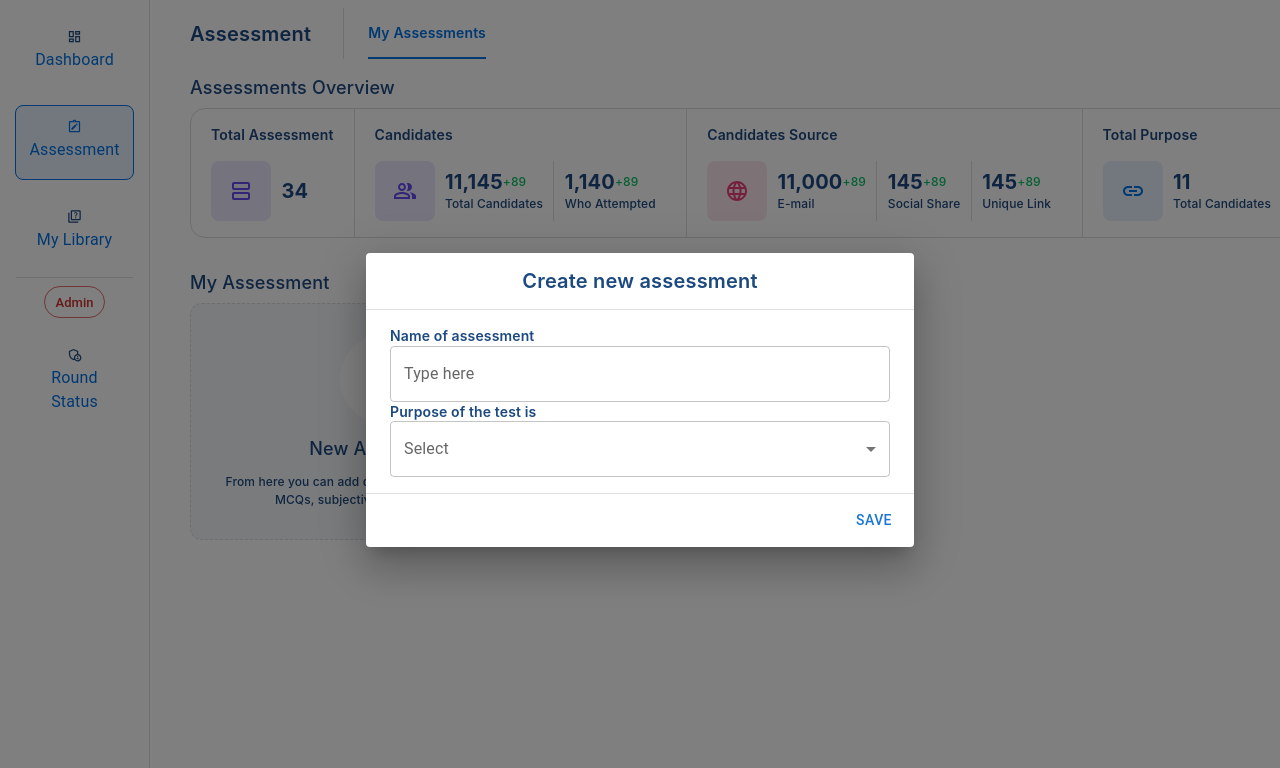
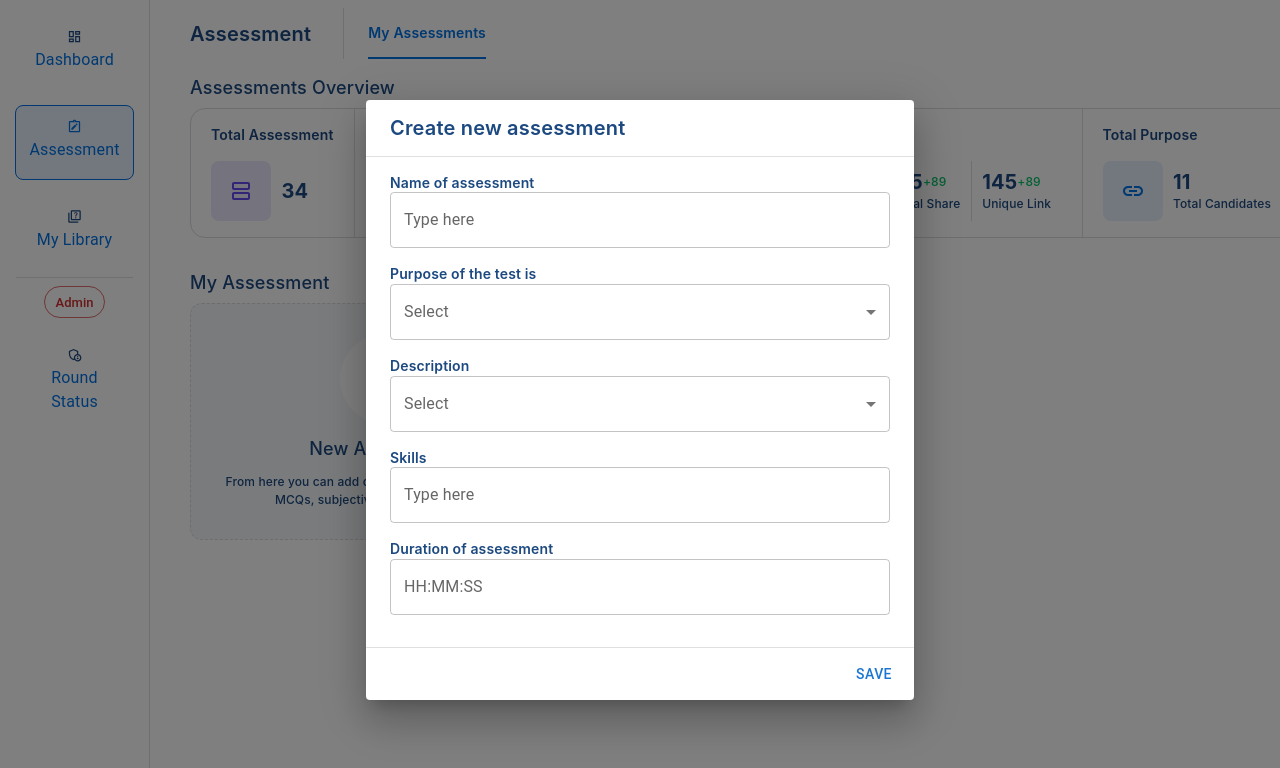
Before and after one commit to Anirudhece/unstopable, a React (Vite) app: page /Assessment in a window 1280 px wide. Both pictures are taken after a click on the element 385 px from the left and 421 px from the top of the page. Shown: the top 768 px of the page. Built offline with nearby package versions, Linux system fonts and the light colour scheme.

Commit message:
modal build without chips  (Time dependency issue)

```diff
--- a/src/components/assessmentOverview/Modal.jsx
+++ b/src/components/assessmentOverview/Modal.jsx
@@ -56,6 +56,7 @@ export default function Modal() {
               fontStyle: "normal",
               fontWeight: "600",
               lineHeight: "normal",
+              display: "flex",
             }}
           >
             Create new assessment
@@ -67,15 +68,32 @@ export default function Modal() {
             ref={descriptionElementRef}
             tabIndex={-1}
           >
-            <Box>
+            {/* <Box> */}
+            <Box mb={2}>
               <Heading value="Name of assessment" />
               <InputText value="Type here" />
             </Box>
 
-            <Box>
+            <Box mb={2}>
               <Heading value="Purpose of the test is" />
               <InputDrop value={optionArray} />
             </Box>
+            <Box mb={2}>
+              <Heading value="Description" />
+              <InputDrop value={optionArray} />
+            </Box>
+            <Box mb={2}>
+              <Heading value="Skills" />
+              <Box>
+                {/* chips aaengi iske andar */}
+              </Box>
+              <InputText value="Type here" />
+            </Box>
+            <Box mb={2}>
+              <Heading value="Duration of assessment" />
+              <InputText value="HH:MM:SS" />
+            </Box>
+            {/* </Box> */}
           </DialogContentText>
         </DialogContent>
         <DialogActions>
```
